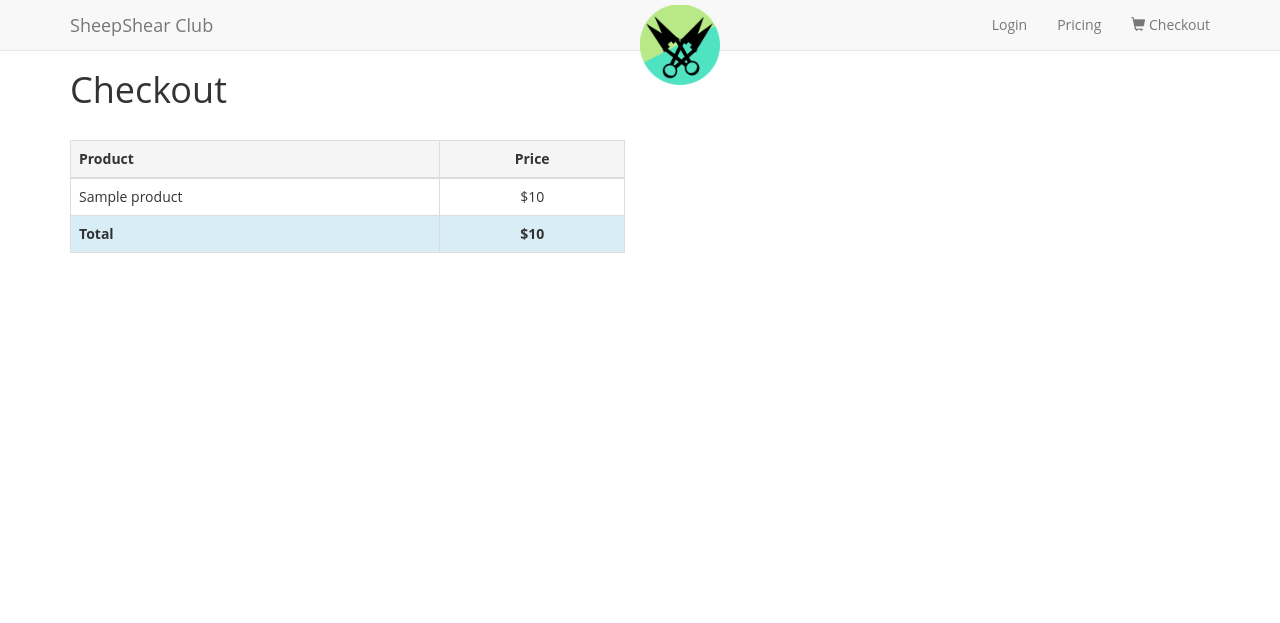
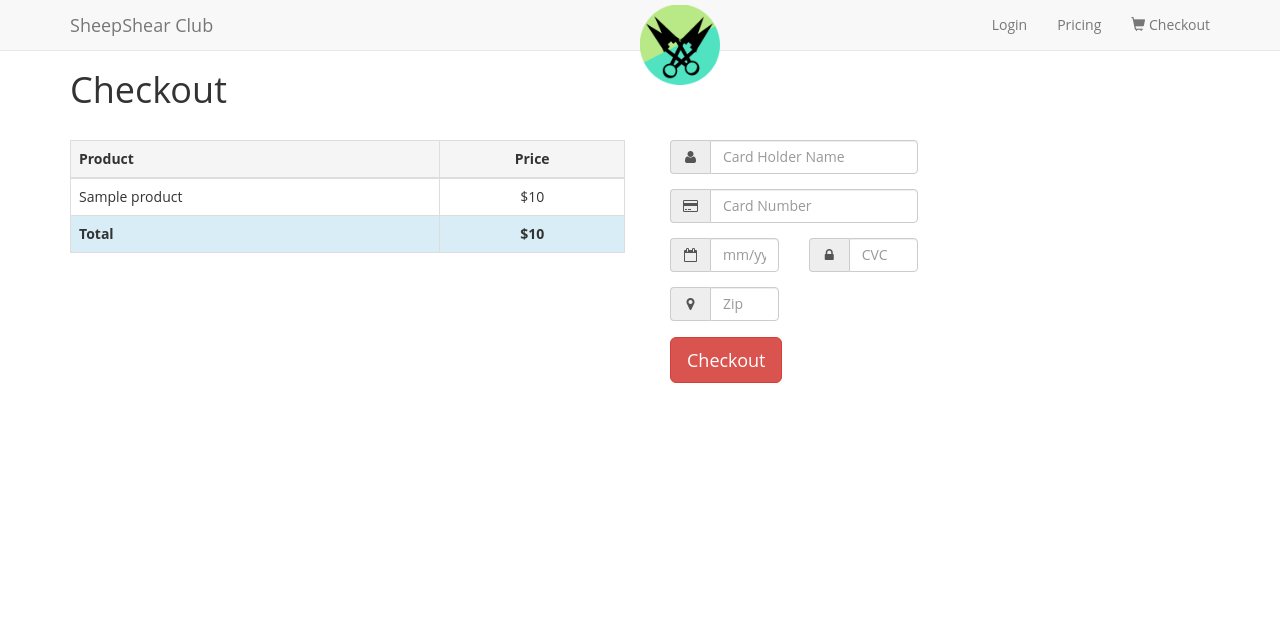
Before and after one commit to eznix86/symfony-adventure, a Symfony app: template stripe/app/Resources/views/order/checkout.html.twig in a window 1280 px wide. Shown: the top 623 px of the page. Run offline with Twig, Linux system fonts and the light colour scheme; the template is opened without the code that fills it: most values are stand-ins (such as "Sample title", 1, 10 or a date in 2020); some libraries are stand-ins or nearby versions.

Commit message:
added custom form

```diff
--- a/stripe/app/Resources/views/order/_cardForm.html.twig
+++ b/stripe/app/Resources/views/order/_cardForm.html.twig
@@ -1,6 +1,6 @@
 <form action="" method="POST" class="js-checkout-form checkout-form">
     <div class="row">
-        <div class="col-xs-8 col-sm-6 col-sm-offset-2 form-group">
+        <div class="col-xs-8 col-sm-12 form-group">
             <div class="input-group">
                 <span class="input-group-addon">
                      <i class="fa fa-user"></i>
@@ -11,7 +11,7 @@
     </div>
 
     <div class="row">
-        <div class="col-xs-8 col-sm-6 col-sm-offset-2 form-group">
+        <div class="col-xs-8 col-sm-12 form-group">
             <div class="input-group">
                 <span class="input-group-addon">
                      <i class="fa fa-credit-card"></i>
@@ -22,7 +22,7 @@
     </div>
 
     <div class="row">
-        <div class="col-xs-4 col-sm-3 col-sm-offset-2 form-group">
+        <div class="col-xs-4 col-sm-6 form-group">
             <div class="input-group">
                 <span class="input-group-addon">
                      <i class="fa fa-calendar-o"></i>
@@ -30,7 +30,7 @@
                 <input data-stripe="exp" type="text" size="4" autocomplete="off" class="form-control js-cc-exp" id="card-expiration" required="required" placeholder="mm/yy"/>
             </div>
         </div>
-        <div class="col-xs-4 col-sm-3 form-group">
+        <div class="col-xs-4 col-sm-6 form-group">
             <div class="input-group">
                 <span class="input-group-addon">
                      <i class="fa fa-lock"></i>
@@ -41,7 +41,7 @@
     </div>
 
     <div class="row">
-        <div class="col-xs-8 col-sm-3 col-sm-offset-2 form-group">
+        <div class="col-xs-8 col-sm-6 form-group">
             <div class="input-group">
                 <span class="input-group-addon">
                      <i class="fa fa-map-marker"></i>
@@ -52,13 +52,13 @@
     </div>
 
     <div class="row">
-        <div class="col-xs-8 col-sm-6 col-sm-offset-2 text-center">
+        <div class="col-xs-8 col-sm-12 text-center">
             <div class="alert alert-danger js-checkout-error hidden"></div>
         </div>
     </div>
 
     <div class="row">
-        <div class="col-xs-8 col-sm-6 col-sm-offset-2 text-center">
+        <div class="col-xs-8 col-sm-6 text-center">
             <button type="submit" class="js-submit-button btn btn-lg btn-danger">
                 Checkout
             </button>
--- a/stripe/app/Resources/views/order/checkout.html.twig
+++ b/stripe/app/Resources/views/order/checkout.html.twig
@@ -1,6 +1,52 @@
 {% extends 'base.html.twig' %}
 {% block title %}SSC Checkout{% endblock %}
+{% block javascripts %}
+    {{ parent() }}
+    <script type="text/javascript" src="https://js.stripe.com/v2/"></script>
+    <script src="{{ asset('js/jquery.payment.min.js') }}"></script>
+    <script type="text/javascript">
+        Stripe.setPublishableKey('{{ stripe_public_key }}');
 
+        $(function () {
+            var $form = $('.js-checkout-form ');
+            $form.submit(function (event) {
+                event.preventDefault();
+                $form.find('#js-cc-number').payment('formatCardNumber');
+                $form.find('#js-cc-exp').payment('formatCardExpiry');
+                $form.find('#js-cc-cvc').payment('formatCardCVC');
+
+                // Disable the submit button to prevent repeated clicks:
+                $form.find('.js-submit-button').prop('disabled', true);
+                // Request a token from Stripe:
+                Stripe.card.createToken($form, stripeResponseHandler);
+                // Prevent the form from being submitted:
+                return false;
+            });
+        });
+        function stripeResponseHandler(status, response) {
+            // Grab the form:
+            var $form = $('.js-checkout-form ');
+            if (response.error) { // Problem!
+                // Show the errors on the form:
+                $form.find('.js-checkout-error')
+                    .text(response.error.message)
+                    .removeClass('hidden');
+                $form.find('.js-submit-button').prop('disabled', false); // Re-enable submission
+            } else { // Token was created!
+
+                $form.find('.js-checkout-error')
+                    .addClass('hidden');
+
+                // Get the token ID:
+                var token = response.id;
+                // Insert the token ID into the form so it gets submitted to the server:
+                $form.append($('<input type="hidden" name="stripeToken">').val(token));
+                // Submit the form:
+                $form.get(0).submit();
+            }
+        }
+    </script>
+{% endblock %}
 {% block body %}
 <div class="nav-space-checkout">
     <div class="container">
@@ -33,17 +79,10 @@
                 </table>
             </div>
             <div class="col-xs-12 col-sm-6">
-                <form action="" method="POST">
-                    <script
-                            src="https://checkout.stripe.com/checkout.js" class="stripe-button"
-                            data-key="{{ stripe_public_key }}"
-                            data-amount="{{ cart.total * 100 }}"
-                            data-name="Dollar Shear Club"
-                            data-description="Widget"
-                            data-image="{{ asset('images/logo.png') }}"
-                            data-locale="auto">
-                    </script>
-                </form>            </div>
+                <div class="col-xs-12 col-sm-6">
+                    {{ include('order/_cardForm.html.twig') }}
+                </div>
+            </div>
         </div>
     </div>
 </div>
--- a/stripe/src/AppBundle/Controller/OrderController.php
+++ b/stripe/src/AppBundle/Controller/OrderController.php
@@ -36,7 +36,7 @@ class OrderController extends BaseController
     }
 
     /**
-     * @Route("/checkout", name="order_checkout", schemes={"%secure_channel%"})
+     * @Route("/checkout", name="order_checkout")
      * @Security("is_granted('ROLE_USER')")
      * @param Request $request
      * @return Response
```
